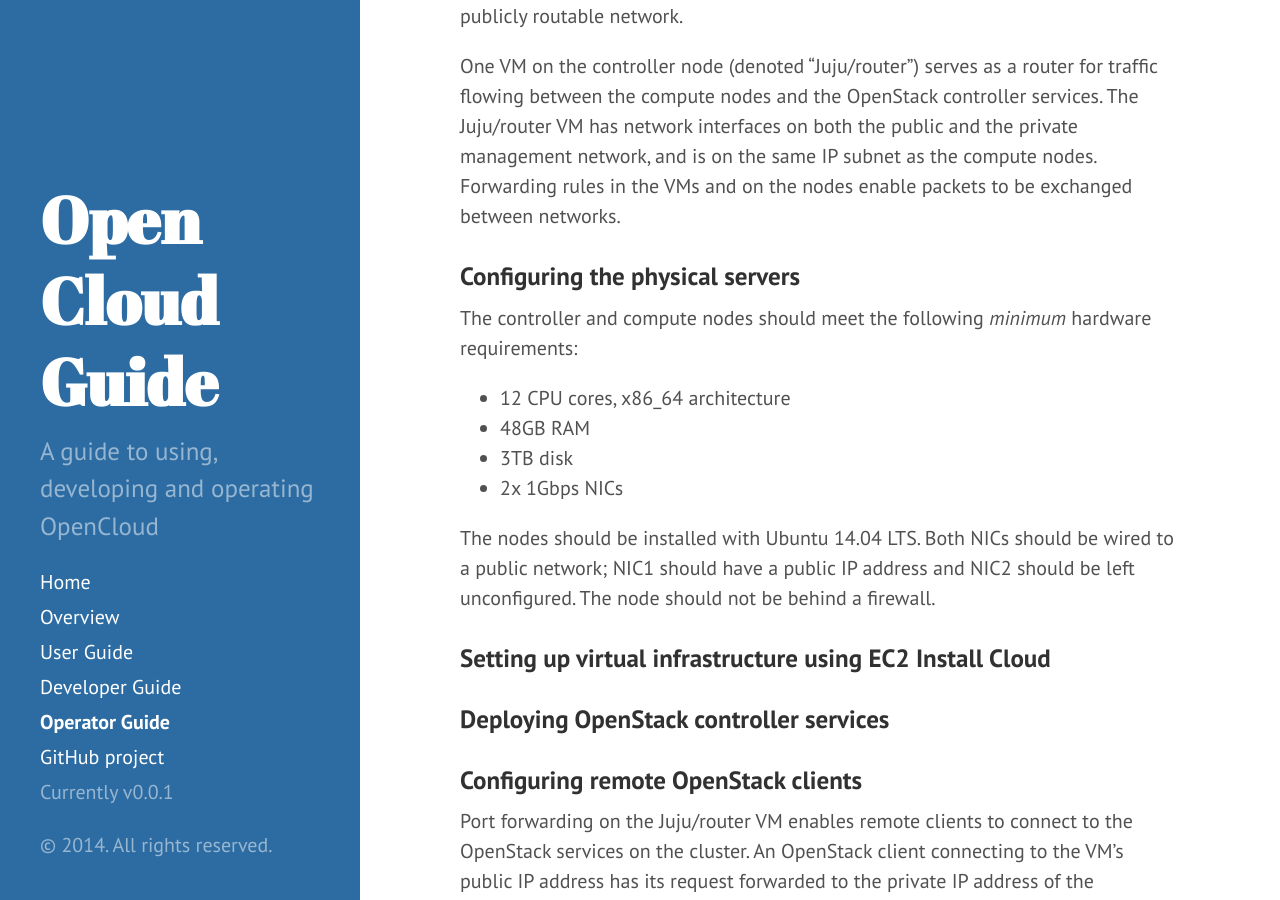
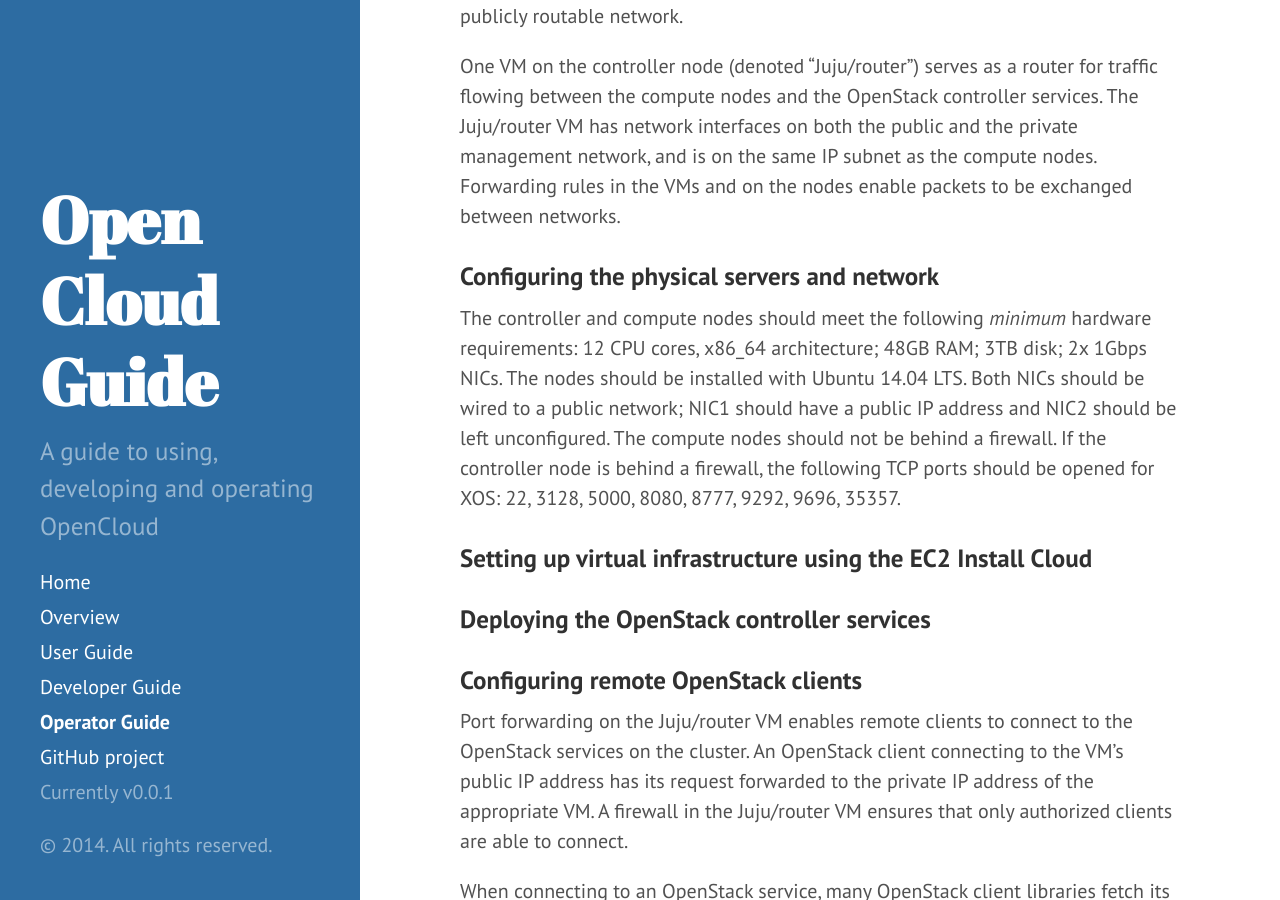
Before and after one commit to open-cloud/open-cloud.github.io.old, a Jekyll site: the page built from 3_operator.md, in a window 1280 px wide and 900 px high, scrolled down 1150 px. Built offline with Jekyll 4.4.1, drawn with Linux system fonts in a browser that asks for light colours; Markdown is read by kramdown in place of the engine named in the settings.

Commit message:
Update 3_operator.md

```diff
--- a/3_operator.md
+++ b/3_operator.md
@@ -19,19 +19,13 @@
 
 One VM on the controller node (denoted "Juju/router") serves as a router for traffic flowing between the compute nodes and the OpenStack controller services.  The Juju/router VM has network interfaces on both the public and the private management network, and is on the same IP subnet as the compute nodes.  Forwarding rules in the VMs and on the nodes enable packets to be exchanged between networks.
 
-###Configuring the physical servers
+###Configuring the physical servers and network
 
-The controller and compute nodes should meet the following *minimum* hardware requirements:
-* 12 CPU cores, x86_64 architecture
-* 48GB RAM
-* 3TB disk
-* 2x 1Gbps NICs
+The controller and compute nodes should meet the following *minimum* hardware requirements: 12 CPU cores, x86_64 architecture; 48GB RAM; 3TB disk; 2x 1Gbps NICs.  The nodes should be installed with Ubuntu 14.04 LTS.  Both NICs should be wired to a public network; NIC1 should have a public IP address and NIC2 should be left unconfigured.  The compute nodes should not be behind a firewall.  If the controller node is behind a firewall, the following TCP ports should be opened for XOS: 22, 3128, 5000, 8080, 8777, 9292, 9696, 35357.
 
-The nodes should be installed with Ubuntu 14.04 LTS.  Both NICs should be wired to a public network; NIC1 should have a public IP address and NIC2 should be left unconfigured.  The node should not be behind a firewall.
+###Setting up virtual infrastructure using the EC2 Install Cloud
 
-###Setting up virtual infrastructure using EC2 Install Cloud
-
-###Deploying OpenStack controller services
+###Deploying the OpenStack controller services
 
 ###Configuring remote OpenStack clients
 
```
